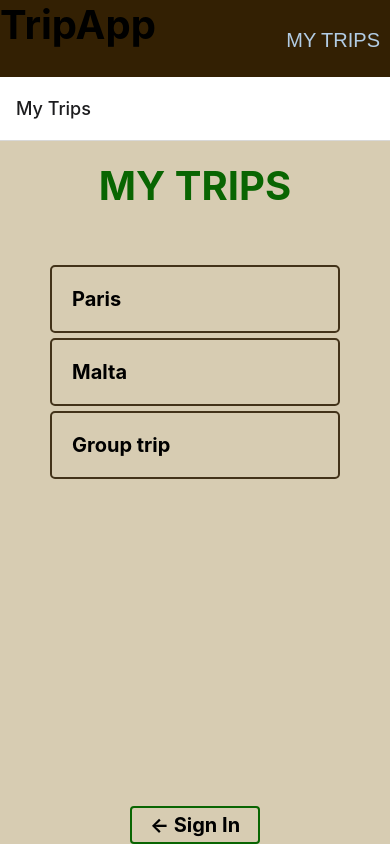
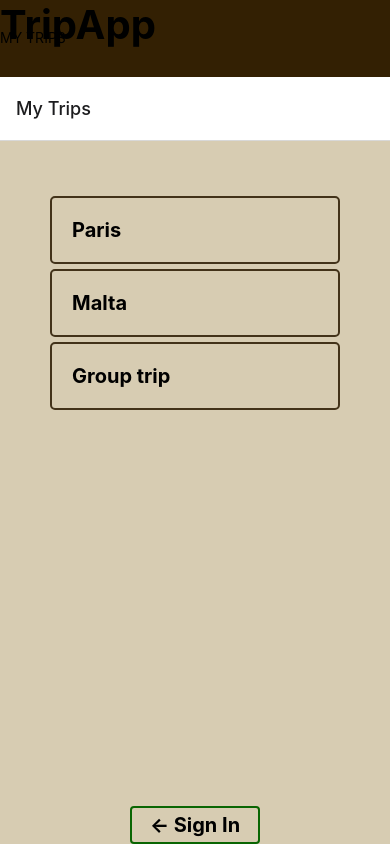
Before and after one commit to MattyB2112/TripApp, a React Native app: screen / in a window 390 px wide. Built offline with nearby package versions, Linux system fonts and the light colour scheme.

Commit message:
Trip component in progress

```diff
--- a/components/Reusable/Header.jsx
+++ b/components/Reusable/Header.jsx
@@ -5,7 +5,9 @@ export default function Header() {
   return (
     <View style={styles.container}>
       <Text style={styles.titleText}>TripApp</Text>
-      <Pressable style={styles.tripsButton}>MY TRIPS</Pressable>
+      <Pressable style={styles.tripsButton}>
+        <Text>MY TRIPS</Text>
+      </Pressable>
     </View>
   );
 }
--- a/components/Travel/TravelCard.jsx
+++ b/components/Travel/TravelCard.jsx
@@ -0,0 +1 @@
+export default function TravelCard() {}
--- /dev/null
+++ b/components/Trip/SingleTrip.jsx
@@ -0,0 +1,14 @@
+import { Text, View } from "react-native";
+import TripNameHeader from "./TripNameHeader";
+
+export default function SingleTrip({ chosenTrip }) {
+  console.log(chosenTrip);
+  function formatDate(date) {
+    return new Date(date).toDateString();
+  }
+  return (
+    <View>
+      <TripNameHeader formatDate={formatDate} chosenTrip={chosenTrip} />
+    </View>
+  );
+}
--- a/components/Trip/TripCard.jsx
+++ b/components/Trip/TripCard.jsx
@@ -1,12 +1,14 @@
-import React from "react";
+import React, { useState } from "react";
 import { View, Text, StyleSheet, ScrollView, Pressable } from "react-native";
+import SingleTrip from "./SingleTrip";
 
 export default function TripCard() {
+  const [chosenTrip, setChosenTrip] = useState(null);
   const trips = [
     {
       _id: "65d61e7acbe57211996b86c3",
       name: "Paris",
-      startdate: " 2024-02-21T16:01:59.657+00:00",
+      startdate: "2024-02-21T16:01:59.657+00:00",
       enddate: "2024-02-21T16:01:59.657+00:00",
       admin: "Justyna",
       travel: [
@@ -128,18 +130,27 @@ export default function TripCard() {
     },
   ];
 
+  console.log("hi");
+
+  function chooseTrip(id) {
+    console.log("pressed button");
+    const trip = trips.filter((trip) => {
+      return trip._id === id;
+    });
+    setChosenTrip(trip);
+  }
+
   return (
     <View style={styles.container}>
       <ScrollView>
         {trips.map((trip) => {
           return (
-            <View>
-              <Pressable key={trip.name}>
-                <Text style={[styles.item, styles.titleText]}>{trip.name}</Text>
-              </Pressable>
-            </View>
+            <Pressable key={trip.name} onPress={() => chooseTrip(trip._id)}>
+              <Text style={[styles.item, styles.titleText]}>{trip.name}</Text>
+            </Pressable>
           );
         })}
+        {chosenTrip !== null ? <SingleTrip chosenTrip={chosenTrip} /> : null}
       </ScrollView>
     </View>
   );
--- a/components/Trip/TripNameHeader.jsx
+++ b/components/Trip/TripNameHeader.jsx
@@ -0,0 +1,10 @@
+import { Text } from "react-native";
+
+export default function TripNameHeader({ formatDate, chosenTrip }) {
+  return (
+    <Text>
+      {chosenTrip[0].name} {formatDate(chosenTrip[0].startdate)}-
+      {formatDate(chosenTrip[0].enddate)}
+    </Text>
+  );
+}
--- a/pages/MyTrips.jsx
+++ b/pages/MyTrips.jsx
@@ -4,7 +4,6 @@ import TripCard from "../components/Trip/TripCard";
 export default function MyTrips({ navigation }) {
   return (
     <View style={styles.container}>
-      <Text style={styles.titleText}>MY TRIPS</Text>
       <TripCard />
       <Pressable onPress={() => navigation.navigate("Sign in")}>
         <Text style={styles.signIn}>← Sign In</Text>
@@ -35,6 +34,6 @@ const styles = StyleSheet.create({
     fontWeight: "bold",
     color: "#096502",
     textAlign: "center",
-    marginTop: 20
+    marginTop: 20,
   },
 });
```
